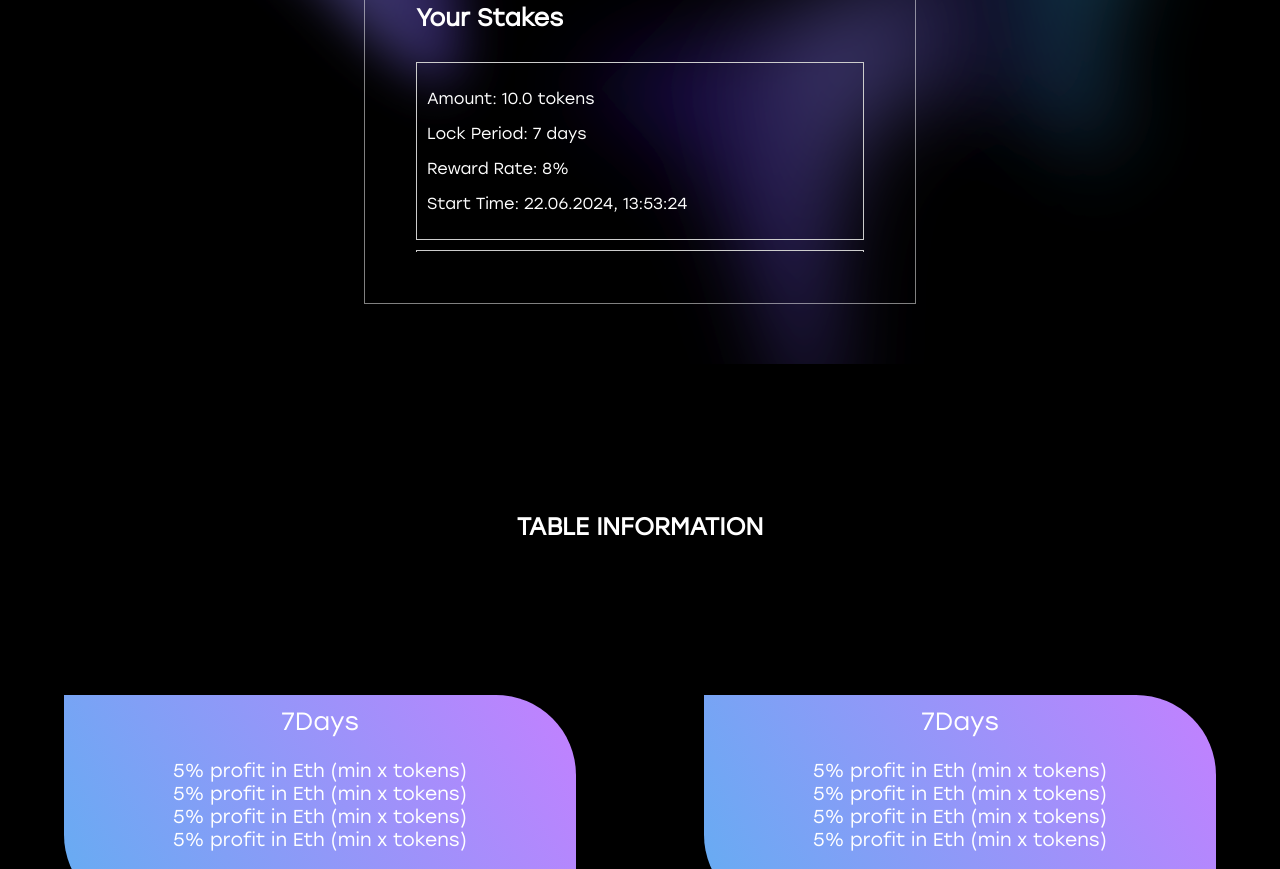
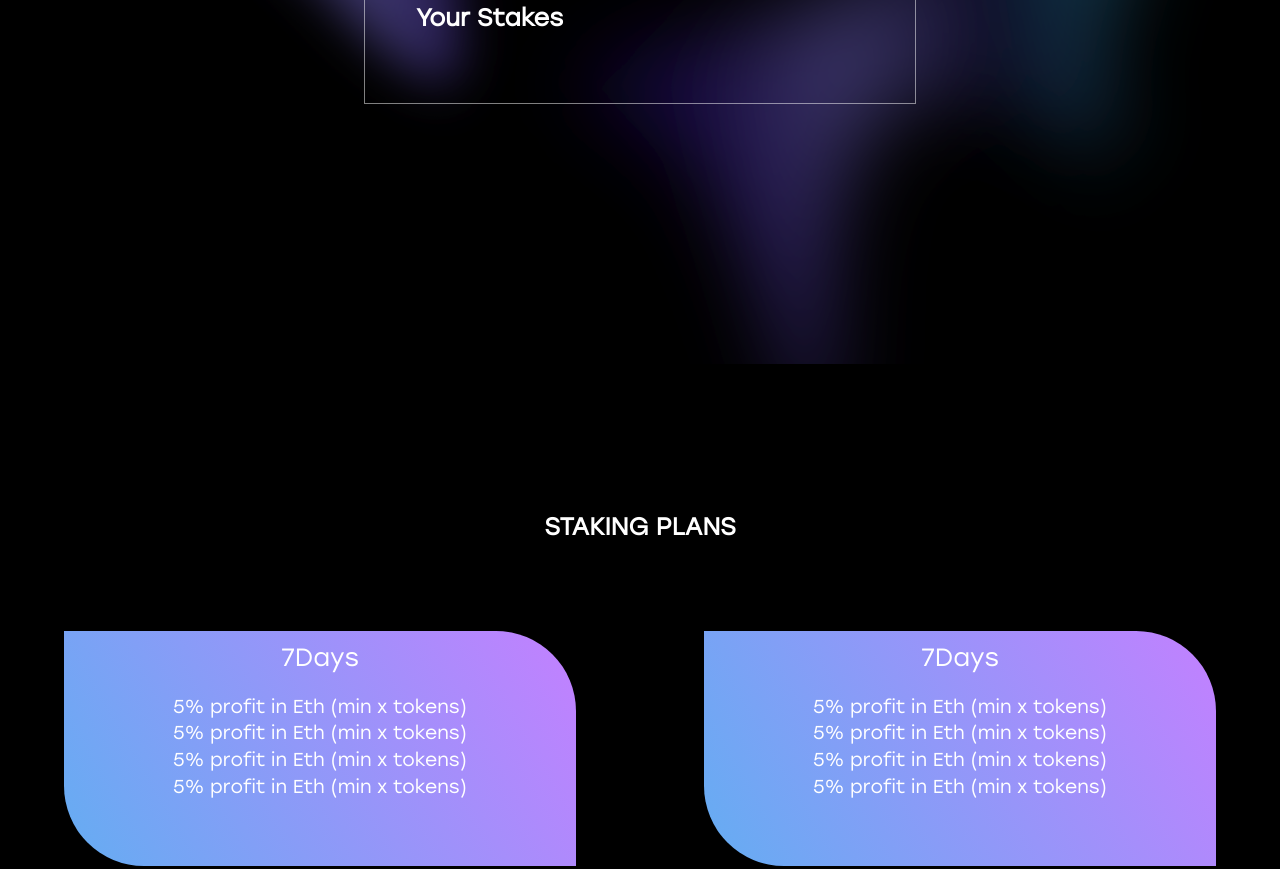
Before and after one commit to DeFoba/staking, a plain HTML site: page index.html in a window 1280 px wide. Shown: the part 436-1305 px from the top of the page. Drawn offline with Linux system fonts and the light colour scheme.

Commit message:
Clear all

```diff
--- a/css/style.css
+++ b/css/style.css
@@ -208,6 +208,7 @@ body {
 
 .table_content {
     font-size: 0.9em;
+    margin-bottom: 1%;
 }
 
 /* BACKGROUND */
@@ -495,7 +496,7 @@ body {
 .tables_main_title {
     text-align: center;
     text-transform: uppercase;
-    margin-bottom: 10%;
+    margin-bottom: 5%;
 }
 
 /* .stake-item {
--- a/index.html
+++ b/index.html
@@ -31,7 +31,7 @@
         </div>
           <div id="logo_third" class="logo_text">.</div>
           <div class="logo_discount">
-            <div id="logo_four" class="gradient">10% DISCOUNT!</div>
+            <div id="logo_four" class="gradient">STAKING</div>
           </div>
       </div>
     </a>
@@ -81,34 +81,6 @@
           <h2>Your Stakes</h2>
           <div id="stakeList">
 
-            <div class="stake-item">
-              <p>Amount: 10.0 tokens</p>
-              <p>Lock Period: 7 days</p>
-              <p>Reward Rate: 8%</p>
-              <p>Start Time: 22.06.2024, 13:53:24</p>
-            </div>
-
-            <div class="stake-item">
-              <p>Amount: 50.0 tokens</p>
-              <p>Lock Period: 30 days</p>
-              <p>Reward Rate: 44%</p>
-              <p>Start Time: 22.06.2024, 14:24:12</p>
-            </div>
-
-            <div class="stake-item">
-              <p>Amount: 50.0 tokens</p>
-              <p>Lock Period: 30 days</p>
-              <p>Reward Rate: 44%</p>
-              <p>Start Time: 22.06.2024, 14:24:12</p>
-            </div>
-
-            <div class="stake-item">
-              <p>Amount: 50.0 tokens</p>
-              <p>Lock Period: 30 days</p>
-              <p>Reward Rate: 44%</p>
-              <p>Start Time: 22.06.2024, 14:24:12</p>
-            </div>
-
           </div>
         </div>
 
@@ -120,7 +92,7 @@
 
   <!-- <div class="gradient-swap"></div> -->
 
-  <h2 class="tables_main_title">Table Information</h2>
+  <h2 class="tables_main_title">Staking Plans</h2>
 
   <div id="tables">
 
```
